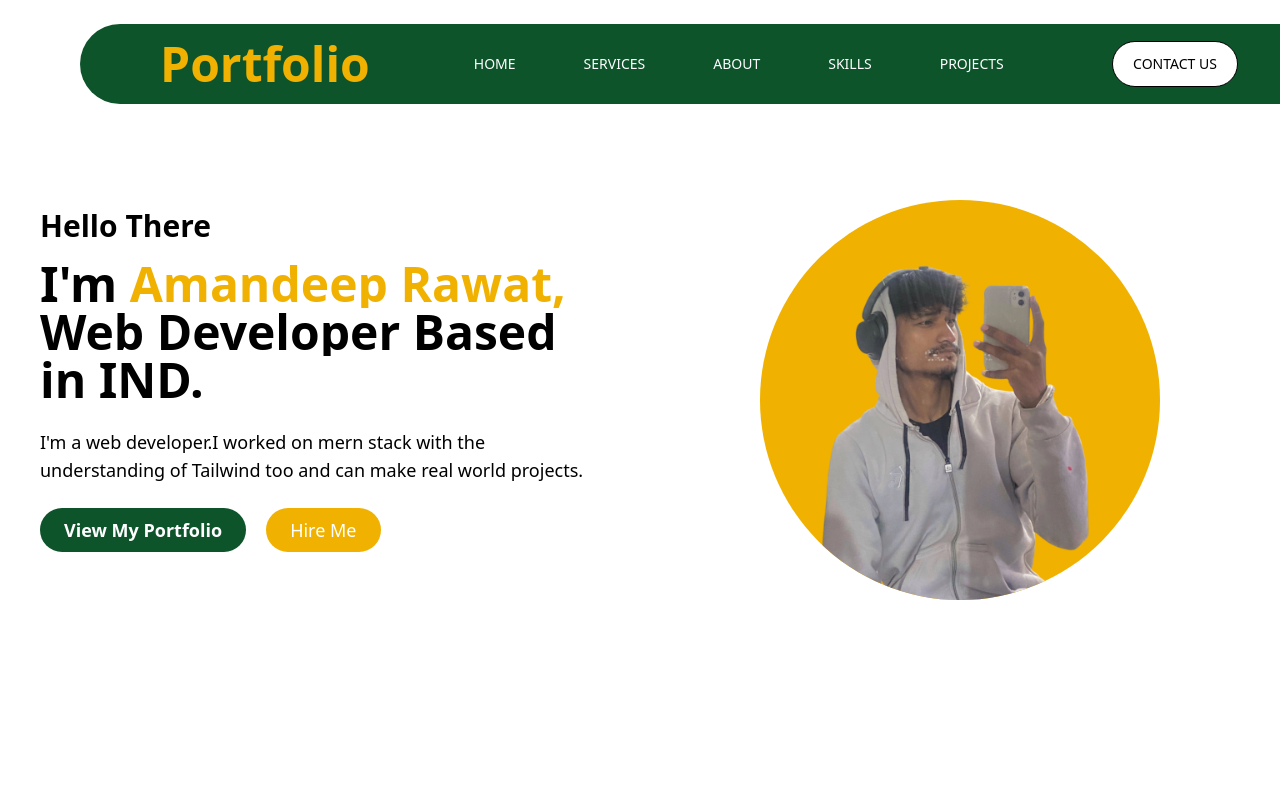
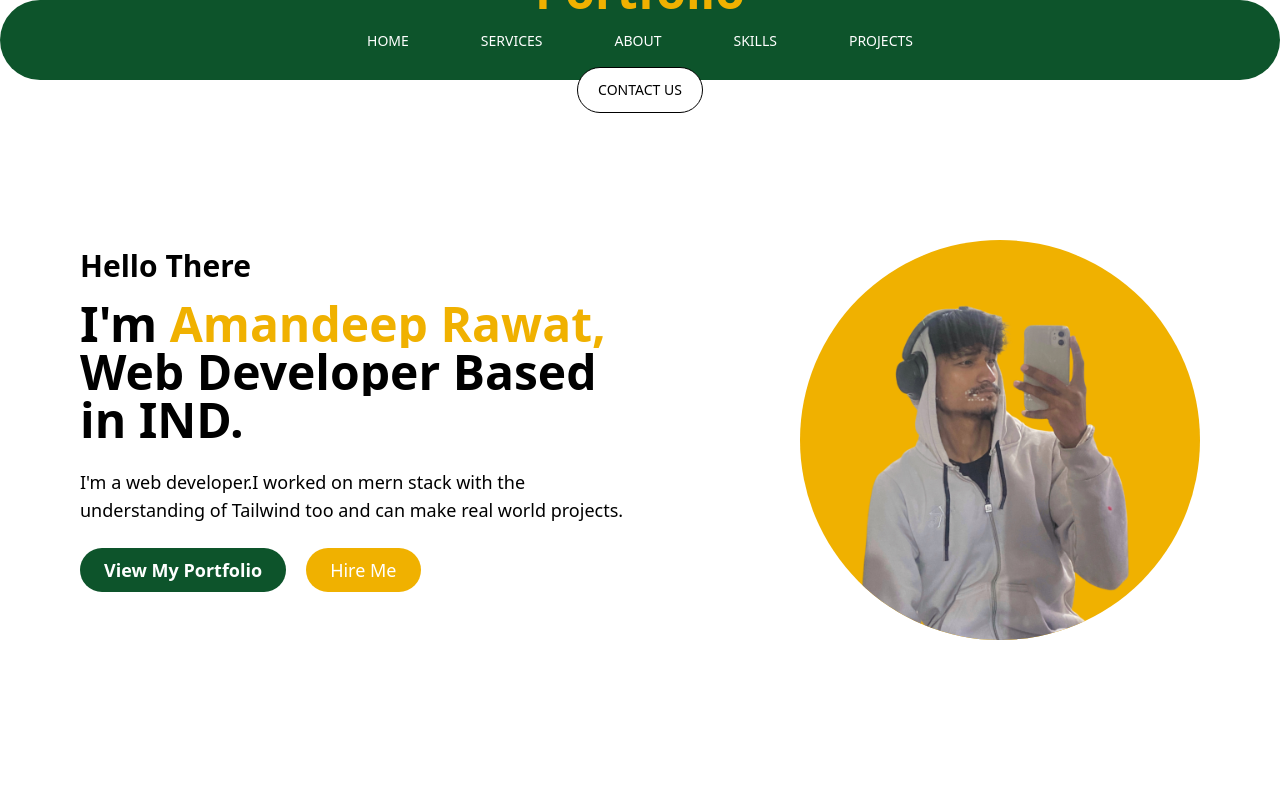
Before and after one commit to AMAN-RAWAT-2004/Portfolio, a React (Vite) app: page / in a window 1280 px wide. Shown: the top 800 px of the page. Built offline with nearby package versions, Linux system fonts and the light colour scheme.

Commit message:
Nav Bar Fixes

```diff
--- a/src/Components/Common/Hero.jsx
+++ b/src/Components/Common/Hero.jsx
@@ -15,9 +15,9 @@ const Hero = () => {
   })
 
   return (
-    <section  className=" bg-gray-200 md:bg-white">
-      <div  className=" flex-col md:flex md:flex-row w-full md:justify-center py-10 items-center md:h-screen">
-        <div className=" flex flex-col h-full mb-10 justify-center items-center md:flex-1 ">
+    <section  className="relative z-0 bg-gray-200 px-6 py-10 md:bg-white">
+      <div  className=" flex-col md:flex md:flex-row w-full md:justify-center md:gap-40 items-center md:h-screen">
+        <div className=" flex flex-col h-full mb-10 justify-center items-center  ">
           <h3  className="nav font-semibold text-center text-2xl md:text-3xl md:text-left w-140 mb-4">
             Hello There
           </h3>
@@ -38,7 +38,7 @@ const Hero = () => {
             </button>
           </div>
         </div>
-        <div className="flex md:flex-1 justify-center md:h-full items-center">
+        <div className="flex   md:h-full items-center">
           <div ref={imageRef} className="w-70 h-70 md:w-100 md:h-100 bg-yellow-500 overflow-hidden  rounded-full ">
             <img
               src={Portfolio}
--- a/src/Components/Layouts/Navbar.jsx
+++ b/src/Components/Layouts/Navbar.jsx
@@ -4,12 +4,13 @@ import { GiHamburgerMenu } from "react-icons/gi";
 import { IoCloseSharp } from "react-icons/io5";
 import { gsap } from 'gsap';
 import {useGSAP} from '@gsap/react'
-import {SplitText} from 'gsap/src/SplitText';
+import {SplitText} from 'gsap/SplitText';
 gsap.registerPlugin(useGSAP,SplitText)
-import Logo from './../../assets/Logo.gif'
+
 const Navbar = () => {
   const navref=useRef(null)
   const [isOpen,setIsOpen]=useState(false)
+
   const handleToggle=()=>{
     setIsOpen(!isOpen)
 
@@ -36,13 +37,13 @@ const Navbar = () => {
 
   })
   return (
-    <nav ref={navref} className='nav md:fixed md:z-30  md:mx-20 md:mt-6 ' >
-      <div className='  flex-row md:w-full flex md:rounded-full md:px-20 justify-center gap-20 md:py-5 items-center  h-20 bg-green-900'>
-         <div className='w-60 '>
-          <h1 className="text-5xl  text-center font-bold text-yellow-500 "> Portfolio</h1>
+    <section className='' >
+    <nav ref={navref} className='nav fixed z-10 flex md:w-full md:rounded-full md:flex md:flex-row md:gap-20 flex-row items-center  md:justify-center py-4 px-6 h-20 bg-green-900' >
+         <div >
+          <h1 className="text-5xl text-center font-bold text-yellow-500 "> Portfolio</h1>
          </div>
          {/* Desktop Links */}
-      <div className="hidden md:flex md:flex-row justify-center items-center gap-5">
+      <div className="hidden md:flex  space-x-6">
         <Link to='/' className='uppercase text-sm py-4 px-6  text-white hover:text-yellow-500 hover:underline transition duration-300'>
         Home
         </Link>
@@ -60,18 +61,24 @@ const Navbar = () => {
         </Link>
 
       </div>
-      <div className='hidden w-full md:flex justify-center items-center'>
-         <Link to='/contactme' className=' text-black bg-white uppercase text-sm rounded-3xl py-3 px-5 hover:bg-transparent transition duration-300 hover:text-white border'>
-        Contact Us
-        </Link>
-      </div>
+      <div className="hidden md:flex md:w-full justify-center items-center">
+  <Link
+    to="/contactme"
+    className="text-black bg-white uppercase text-sm rounded-3xl py-3 px-5 hover:bg-transparent transition duration-300 hover:text-white border"
+  >
+    Contact Us
+  </Link>
+</div>
+
+      <button onClick={handleToggle} className='text-2xl text-white md:hidden'>
+          <GiHamburgerMenu />
+      </button>
+      </nav>
       {/* Button for mobile menu */}
-      <button onClick={handleToggle} className='text-2xl text-white md:hidden'>
-          <GiHamburgerMenu/>
-      </button>
 
 
-      <div onClick={handleToggle}  className={`fixed h-full bg-white sm:w-1/2 md:w-1/3 w-3/4 top-0 left-0 transform transition-transform duration-300 ${isOpen ? 'translate-x-0':'-translate-x-full'} md:hidden`}>
+
+      <div   className={`fixed z-10  h-full bg-white sm:w-1/2 md:w-1/3 w-3/4 top-0 left-0 transform transition-transform duration-300 ${isOpen ? 'translate-x-0':'-translate-x-full'} md:hidden`}>
        <nav className=" space-y-4 px-4  pt-20 flex flex-col justify-center items-center   ">
             <Link to='/' onClick={handleToggle} className='uppercase text-lg py-4 px-6 font-semibold text-green-900 hover:text-yellow-500 hover:underline transition duration-300'>
         Home
@@ -98,10 +105,8 @@ const Navbar = () => {
           <IoCloseSharp/>
       </button>
       </div>
+      </section>
 
-      </div>
-
-    </nav>
   )
 }
 
--- a/vite.config.js
+++ b/vite.config.js
@@ -5,4 +5,5 @@ import tailwindcss from '@tailwindcss/vite'
 // https://vite.dev/config/
 export default defineConfig({
   plugins: [react(),tailwindcss()],
+  base:"/"
 })
```
